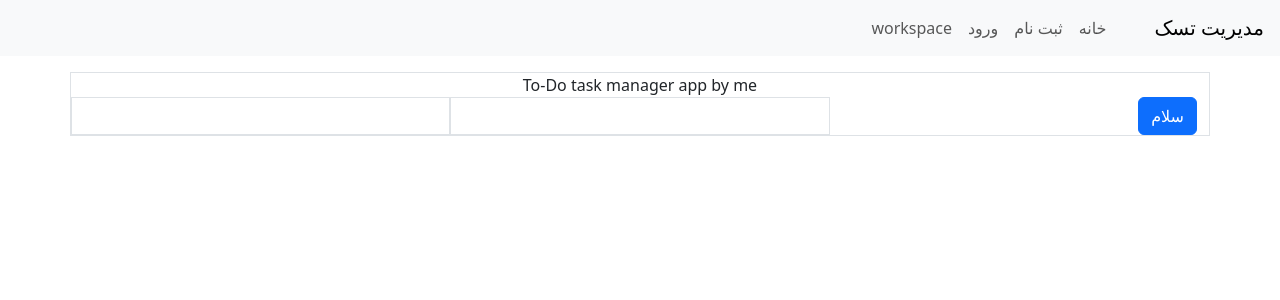
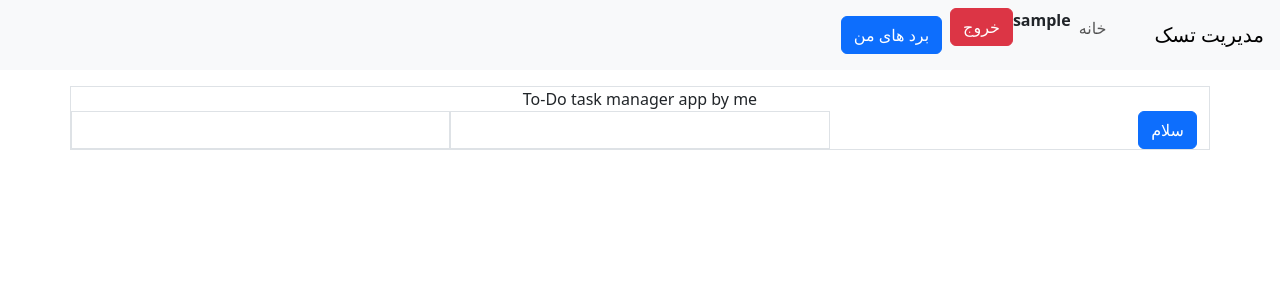
Before and after one commit to SeyedAliTabatabaei/django-trello, a Django app: page / in a window 1280 px wide. Shown: the top 300 px of the page. Run offline with Django 5.2, Linux system fonts and the light colour scheme; the visitor is signed in with stand-in values (Sample User, id 1); some libraries are stand-ins or nearby versions.

Commit message:
logout button added

```diff
--- a/Trello/Trello/settings.py
+++ b/Trello/Trello/settings.py
@@ -137,3 +137,5 @@ STATIC_URL = '/static/'
 STATICFILES_DIRS = [
     BASE_DIR / "static",
 ]
+LOGIN_REDIRECT_URL = "/"
+LOGOUT_REDIRECT_URL = "/"
--- a/Trello/templates/core.html
+++ b/Trello/templates/core.html
@@ -19,17 +19,29 @@
               <a class="nav-link" href="{% url 'home' %}">خانه </a>
             </li>
             {% if user.is_authenticated %}
+              <li class="nav-item">
+                <b>{{ user.username }}</b>
+              </li>
+              <li class="nav-item">
+                <form method="post" action="{% url 'logout' %}">
+                  {% csrf_token %}
+                  <button type="submit" class="btn btn-danger">خروج</button></a>
+                </form>
+              </li>
+              <li class="nav-item">
+                <a class="nav-link" href="#"><button class="btn btn-primary">برد های من </button></a>
+              </li>
+            {% else %}
+              <li class="nav-item">
+                <a class="nav-link" href="{% url 'register' %}">ثبت نام</a>
+                </li>
+              <li class="nav-item">
+                <a class="nav-link" href="{% url 'login' %}">ورود</a>
+              </li>
 
             {% endif %}
-            <li class="nav-item">
-              <a class="nav-link" href="{% url 'register' %}">ثبت نام</a>
-            </li>
-            <li class="nav-item">
-              <a class="nav-link" href="{% url 'login' %}">ورود</a>
-            </li>
-            <li class="nav-item">
-              <a class="nav-link" href="#">workspace</a>
-            </li>
+
+
 
           </ul>
         </div>
--- a/Trello/user/urls.py
+++ b/Trello/user/urls.py
@@ -1,7 +1,9 @@
 from django.urls import path
+from django.contrib.auth.views import LogoutView
 from .views import *
 
 urlpatterns = [
     path('register/', register, name='register'),
     path('login/', login_view, name='login'),
+    path('logout/', LogoutView.as_view(), name='logout'),
 ]
```
